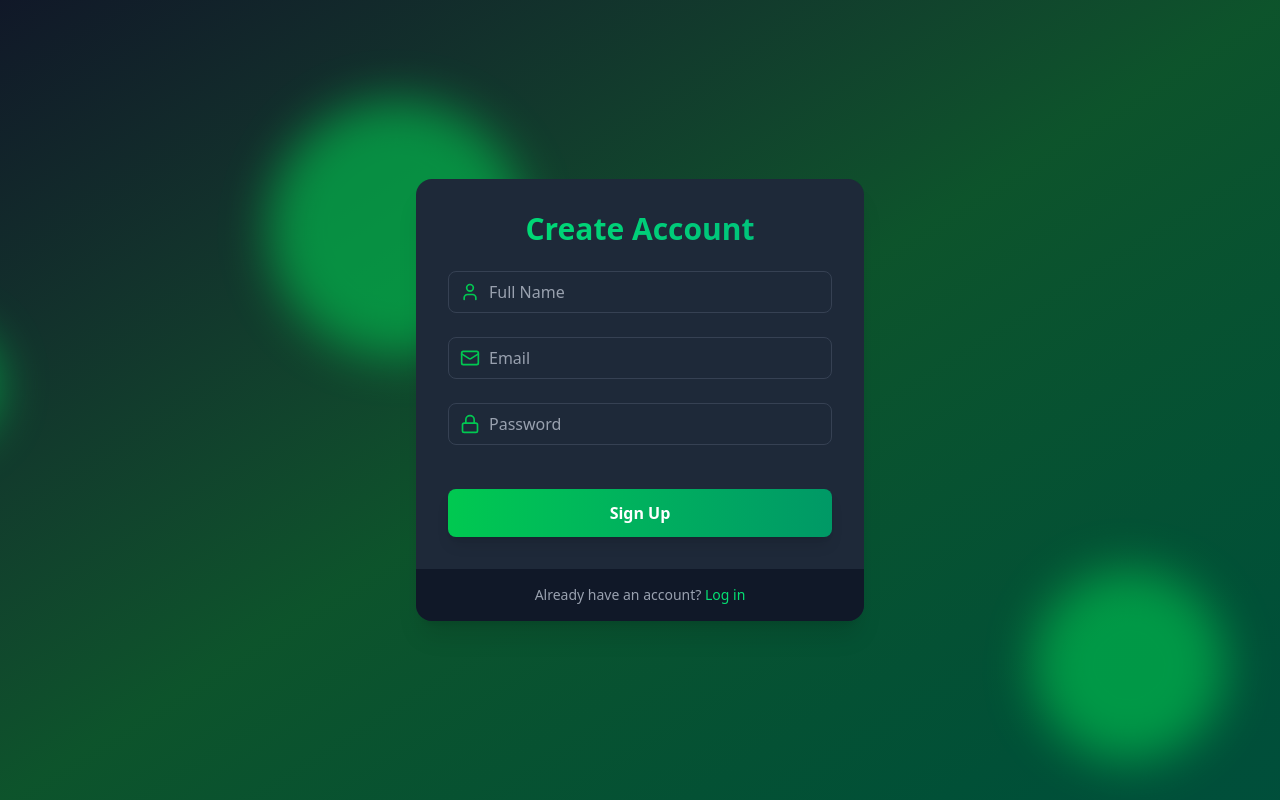
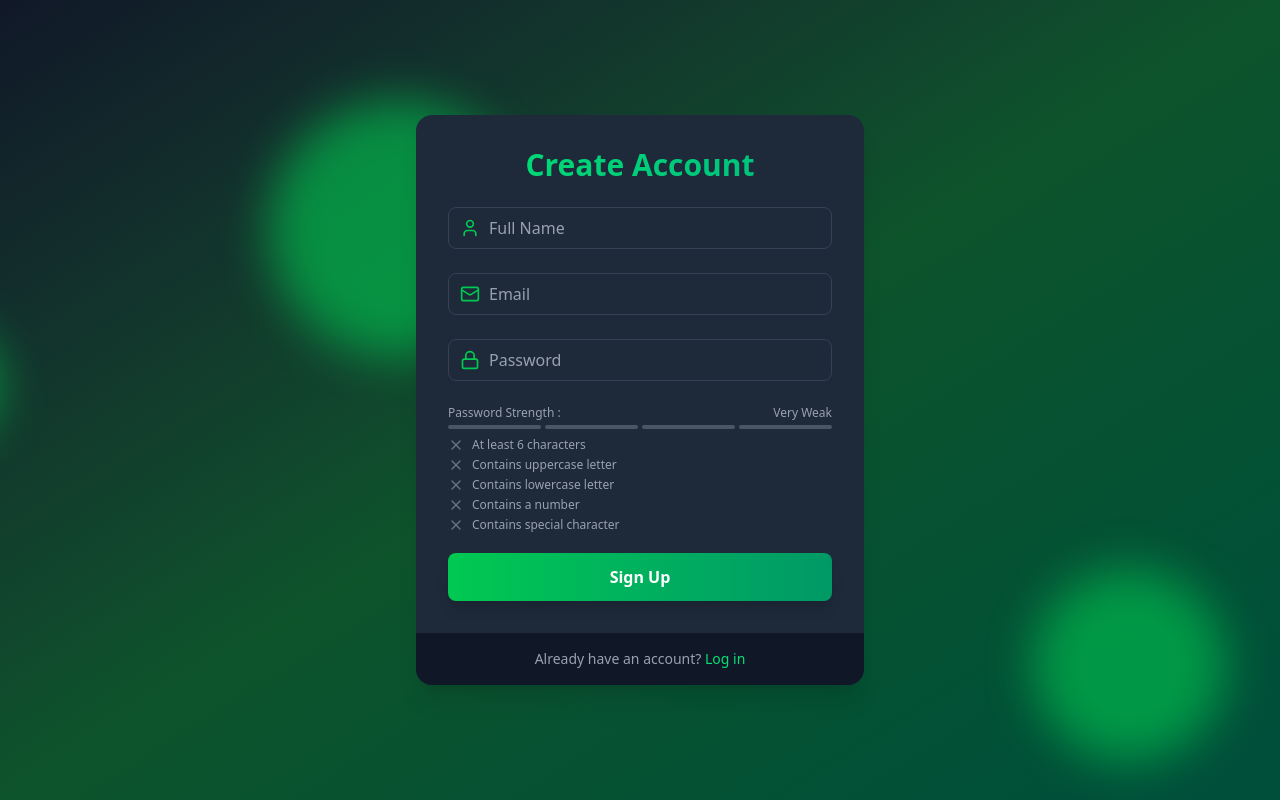
Before and after one commit to Shashwat-Mahajan/Advanced-Auth, a React (Vite) app in the folder Frontend/: page /signup in a window 1280 px wide. Built offline with nearby package versions, Linux system fonts and the light colour scheme.

Commit message:
Completed the SignUp Page

```diff
--- a/Frontend/src/components/PasswordStrengthMeter.jsx
+++ b/Frontend/src/components/PasswordStrengthMeter.jsx
@@ -1,4 +1,5 @@
 import React from 'react'
+import {Check , X} from 'lucide-react';
 
 const PasswordCriteria = ({password}) => {
     const criteria = [
@@ -11,13 +12,65 @@ const PasswordCriteria = ({password}) => {
         met: /[^A-Za-z0-9]/.test(password),
       },
     ];
+
+    return (
+      <div className='mt-2 space-y-1'>
+        {criteria.map((item, index) => (
+          <div key={item.label} className="flex items-center text-xs">
+            {item.met ? (
+              <Check className="size-4 text-green-500 mr-2" />
+            ) : (
+              <X className="size-4 text-gray-500 mr-2" />
+            )}
+            <span className={item.met ? "text-green-500" : "text-gray-400"}>{item.label}</span>
+          </div>
+        ))}
+      </div>
+    )
 }
 
 
-const PasswordStrengthMeter = () => {
+const PasswordStrengthMeter = ({password}) => {
+
+  const getStrength = (pass) => {
+    let strength = 0;
+    if(pass.length >= 6) strength++;
+    if(pass.match(/[a-z]/) && pass.match(/[A-Z]/)) strength++;
+    if(pass.match(/\d/)) strength++;
+    if(pass.match(/[^a-zA-Z\d]/)) strength++;
+    return strength;
+  }
+
+  const strength = getStrength(password);
+
+  const getColor = (strength) => {
+    if(strength === 0) return "bg-red-500";
+    if(strength === 1) return "bg-red-500";
+    if(strength === 2) return "bg-yellow-500";
+    if(strength === 3) return "bg-green-400";
+    return "bg-green-500";
+  }
+
+  const getStrengthText = (strength) => {
+    if(strength === 0 ) return "Very Weak";
+    if(strength === 1 ) return "Weak";
+    if(strength === 2 ) return "Fair";
+    if(strength === 3 ) return "Good";
+    return "Strong";
+  }
+
   return (
-    <div>
-
+    <div className='mt-2'>
+      <div className='flex justify-between items-center mb-1'>
+        <span className='text-xs text-gray-400'>Password Strength : </span>
+        <span className='text-xs text-gray-400'>{getStrengthText(strength)}</span>
+      </div>
+      <div className='flex space-x-1'>
+        {[...Array(4)].map((_, index) => (
+          <div className={`h-1 w-1/4 rounded-full transition-colors duration-300 ${index < strength ? getColor(strength) : "bg-gray-600"}`} />
+        ))}
+      </div>
+      <PasswordCriteria password={password} />
     </div>
   )
 }
--- a/Frontend/src/pages/SignUpPage.jsx
+++ b/Frontend/src/pages/SignUpPage.jsx
@@ -1,8 +1,9 @@
 import { motion } from "framer-motion";
-import { User, Mail, Lock} from "lucide-react";
+import { User, Mail, Lock } from "lucide-react";
 import Input from "../components/Input";
 import { useState } from "react";
-import {Link} from "react-router-dom";
+import { Link } from "react-router-dom";
+import PasswordStrengthMeter from "../components/PasswordStrengthMeter";
 
 const SignUpPage = () => {
   const [name, setName] = useState("");
@@ -47,7 +48,14 @@ const SignUpPage = () => {
             onChange={(e) => setPassword(e.target.value)}
           />
 
-          <motion.button className="mt-5 w-full py-3 px-4 bg-gradient-to-r from-green-500 to-emerald-600 text-white font-bold rounded-lg shadow-lg hover:from-green-600 hover:to-emerald-700 focus:outline-none focus:ring-2 focus:ring-green-500 focus:ring-offset-2 focus:ring-offset-gray-900 transition duration-200" whileHover={{scale: 1.02}} whileTap={{scale: 0.98}} type="submit">
+          <PasswordStrengthMeter password={password} />
+
+          <motion.button
+            className="mt-5 w-full py-3 px-4 bg-gradient-to-r from-green-500 to-emerald-600 text-white font-bold rounded-lg shadow-lg hover:from-green-600 hover:to-emerald-700 focus:outline-none focus:ring-2 focus:ring-green-500 focus:ring-offset-2 focus:ring-offset-gray-900 transition duration-200"
+            whileHover={{ scale: 1.02 }}
+            whileTap={{ scale: 0.98 }}
+            type="submit"
+          >
             Sign Up
           </motion.button>
         </form>
```
